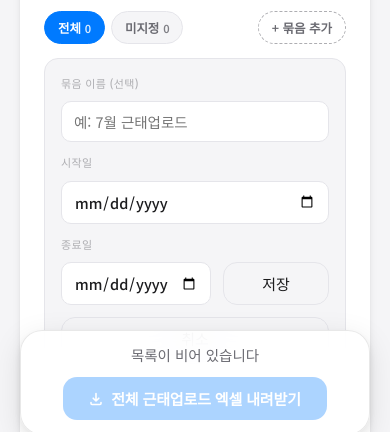
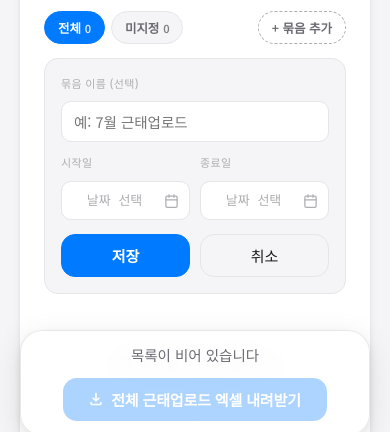
Before and after one commit to jennyseong-oss/edufit-day-submit, a plain HTML site: page approve.html in a window 390 px wide. Both pictures are taken after a click on the button "+ 묶음 추가". Shown: the part 1751-2183 px from the top of the page. Drawn offline with nearby package versions, Linux system fonts and the light colour scheme; no server answers.

Commit message:
approve.html

```diff
--- a/approve.html
+++ b/approve.html
@@ -342,9 +342,6 @@ body.entry-mode .header-approve-btn { display: none; }
   .action-dock { flex-direction: column; align-items: stretch; gap: 10px; }
   .dock-status { text-align: center; }
   .action-dock .btn-primary { justify-content: center; }
-  .batch-form .field { min-width: 100%; flex: none; }
-  .batch-form { align-items: stretch; }
-  .batch-form .btn-secondary { flex: 1; justify-content: center; }
 }
 
 /* ── 제출 묶음(기간) 탭 ── */
@@ -376,7 +373,29 @@ body.entry-mode .header-approve-btn { display: none; }
   font-family: inherit; font-size: 14.5px; padding: 9px 12px;
   border: 1px solid var(--border); border-radius: var(--r-sm); background: var(--surface); width: 100%;
 }
+.batch-form[hidden] { display: none !important; }
 .batch-form label { font-size: 11px; font-weight: 500; color: var(--text-4); display:block; margin-bottom: 5px; }
+.bf-dates, .bf-actions { display: contents; }
+.batch-form .bf-date-display {
+  font-size: 13px; padding: 9px 32px 9px 10px; text-align: center;
+  border-radius: var(--r-sm); background: var(--surface);
+}
+.batch-form .bf-date-display .date-calendar-icon { width: 15px; height: 15px; right: 10px; }
+.bf-save {
+  padding: 10px 18px; background: var(--blue); color: #fff;
+  border: 1px solid var(--blue); border-radius: var(--r-md);
+  font-size: 15px; font-weight: 600; cursor: pointer; font-family: inherit;
+  display: inline-flex; align-items: center; justify-content: center; transition: all .15s; white-space: nowrap;
+}
+.bf-save:hover { opacity: .88; }
+@media (max-width: 680px) {
+  .batch-form { display: block; }
+  .batch-form .field { min-width: 0; margin-bottom: 12px; }
+  .bf-dates { display: grid; grid-template-columns: 1fr 1fr; gap: 10px; margin-bottom: 14px; }
+  .bf-dates .field { margin-bottom: 0; }
+  .bf-actions { display: grid; grid-template-columns: 1fr 1fr; gap: 10px; }
+  .bf-actions .btn-secondary { justify-content: center; }
+}
 
 /* ── 고정 하단 독 ── */
 .action-dock {
@@ -658,10 +677,32 @@ footer.note b { color: var(--text-3); }
     </div>
     <div class="batch-form" id="batchForm" hidden>
       <div class="field"><label>묶음 이름 (선택)</label><input type="text" id="bf-label" placeholder="예: 7월 근태업로드"></div>
-      <div class="field"><label>시작일</label><input type="date" id="bf-start"></div>
-      <div class="field"><label>종료일</label><input type="date" id="bf-end"></div>
-      <button class="btn-secondary" onclick="saveBatch()">저장</button>
-      <button class="btn-secondary" onclick="toggleBatchForm()">취소</button>
+      <div class="bf-dates">
+        <div class="field">
+          <label>시작일</label>
+          <div class="date-field-wrap">
+            <input type="date" id="bf-start" class="date-native-input">
+            <div class="date-display bf-date-display" id="bf-start-display">
+              <span id="bf-start-text">날짜 선택</span>
+              <svg class="date-calendar-icon" viewBox="0 0 24 24" fill="none" stroke="currentColor" stroke-width="2" stroke-linecap="round" stroke-linejoin="round"><rect x="3" y="4" width="18" height="18" rx="2"></rect><line x1="16" y1="2" x2="16" y2="6"></line><line x1="8" y1="2" x2="8" y2="6"></line><line x1="3" y1="10" x2="21" y2="10"></line></svg>
+            </div>
+          </div>
+        </div>
+        <div class="field">
+          <label>종료일</label>
+          <div class="date-field-wrap">
+            <input type="date" id="bf-end" class="date-native-input">
+            <div class="date-display bf-date-display" id="bf-end-display">
+              <span id="bf-end-text">날짜 선택</span>
+              <svg class="date-calendar-icon" viewBox="0 0 24 24" fill="none" stroke="currentColor" stroke-width="2" stroke-linecap="round" stroke-linejoin="round"><rect x="3" y="4" width="18" height="18" rx="2"></rect><line x1="16" y1="2" x2="16" y2="6"></line><line x1="8" y1="2" x2="8" y2="6"></line><line x1="3" y1="10" x2="21" y2="10"></line></svg>
+            </div>
+          </div>
+        </div>
+      </div>
+      <div class="bf-actions">
+        <button class="bf-save" onclick="saveBatch()">저장</button>
+        <button class="btn-secondary" onclick="toggleBatchForm()">취소</button>
+      </div>
     </div>
     <div class="entry-list" id="list"></div>
   </div>
@@ -864,9 +905,16 @@ function assignBatch(dateStr){
   return match ? match.id : null;
 }
 function reassignAllEntries(){ entries.forEach(e=>{ e.batchId = assignBatch(e.date); }); saveEntries(); }
+function syncBfDate(id){
+  const box=$(id+'-display'), txt=$(id+'-text'), v=$(id).value;
+  if(!v){ txt.textContent='날짜 선택'; box.classList.add('empty'); return; }
+  const[y,m,d]=v.split('-');
+  txt.textContent=`${y}. ${+m}. ${+d}.`;
+  box.classList.remove('empty');
+}
 function toggleBatchForm(){
   const f=$('batchForm'); f.hidden=!f.hidden;
-  if(!f.hidden){ $('bf-label').value=''; $('bf-start').value=''; $('bf-end').value=''; }
+  if(!f.hidden){ $('bf-label').value=''; $('bf-start').value=''; $('bf-end').value=''; syncBfDate('bf-start'); syncBfDate('bf-end'); }
 }
 function saveBatch(){
   const start=$('bf-start').value, end=$('bf-end').value;
@@ -1348,6 +1396,11 @@ window.addEventListener('DOMContentLoaded',()=>{
   syncDateDisplay();
   $('f-date').addEventListener('input',syncDateDisplay);
   $('f-date').addEventListener('change',syncDateDisplay);
+  ['bf-start','bf-end'].forEach(id=>{
+    syncBfDate(id);
+    $(id).addEventListener('input',()=>syncBfDate(id));
+    $(id).addEventListener('change',()=>syncBfDate(id));
+  });
   updateCodeNote();
   loadBatches(); loadEntries(); render();
   updatePendingBadge();
```
